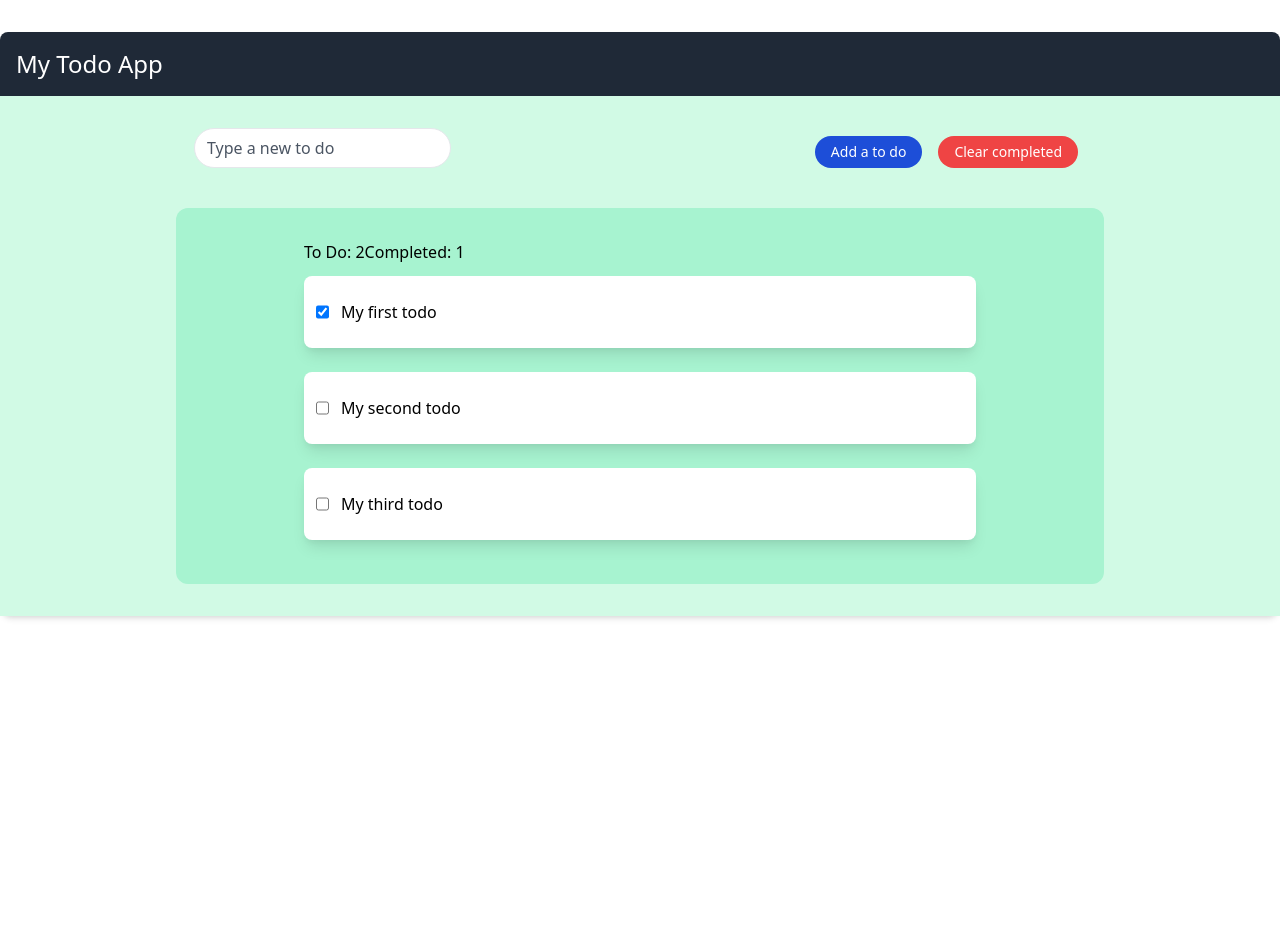
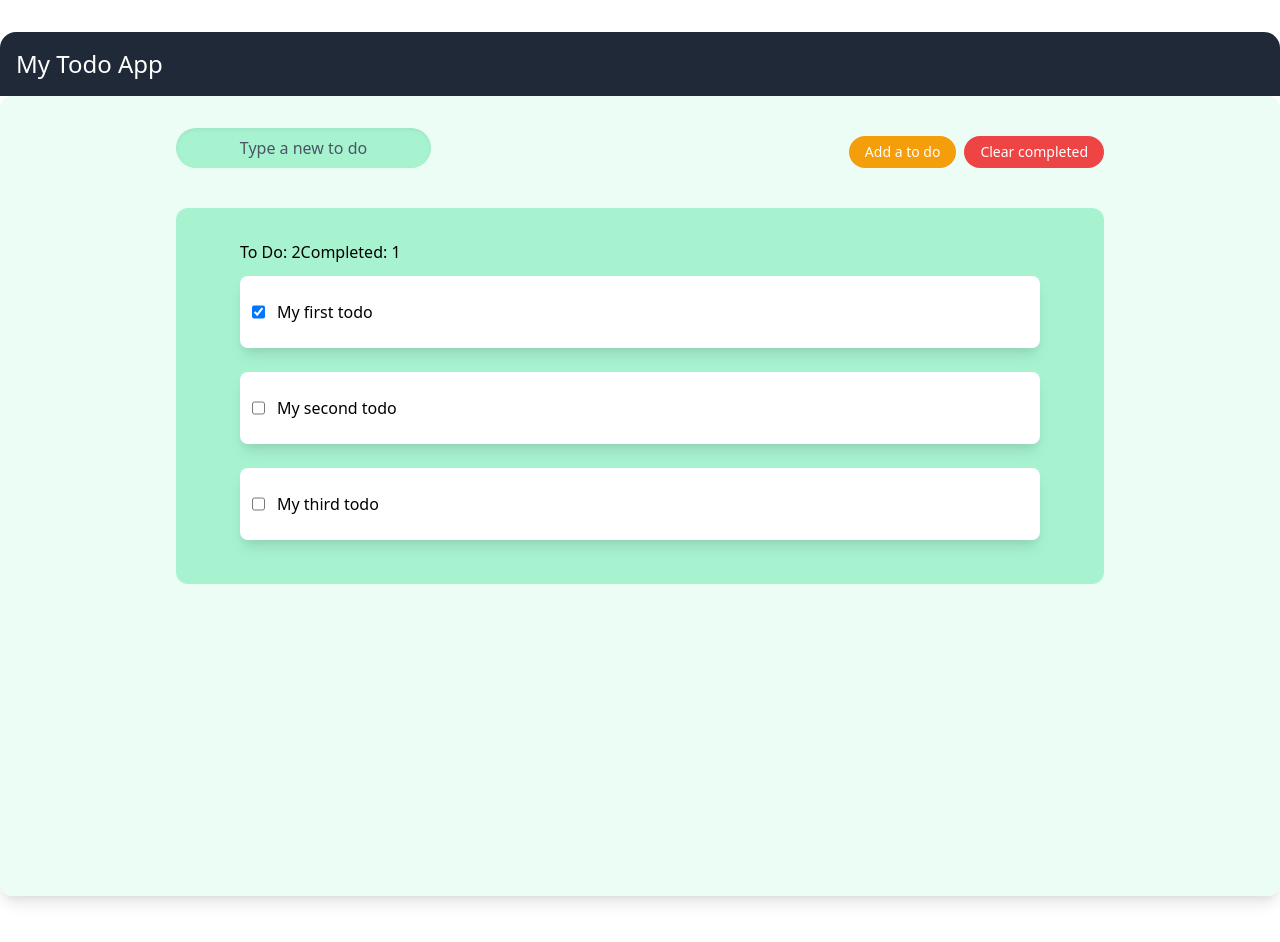
Before and after one commit to MickDellaert/react-intro, a React (Create React App) app: page / in a window 1280 px wide. Shown: the top 942 px of the page. Before the commit the page ends 800 px from the top, so only its background shows below. Built offline with nearby package versions, Linux system fonts and the light colour scheme.

Commit message:
adding tailwind files, more styling

```diff
--- /dev/null
+++ b/craco.config.js
@@ -0,0 +1,10 @@
+module.exports = {
+    style: {
+      postcss: {
+        plugins: [
+          require('tailwindcss'),
+          require('autoprefixer'),
+        ],
+      },
+    },
+  }
--- a/src/App.js
+++ b/src/App.js
@@ -28,9 +28,9 @@ const App = () => {
 
     return (
 
-        <div className="container mx-auto mt-8 max-w-screen-xl bg-white rounded-xl shadow-md flex flex-col">
+        <div className="container mx-auto xl:mt-8 xl:mb-64 max-w-screen-xl bg-white rounded-xl shadow-lg flex flex-col">
             <Header/>
-            <div className="content  bg-green-100">
+            <div className="content bg-green-50 h-screen rounded-xl overflow-y-auto">
                 <ToDoInputComp todos={todos} setTodos={setTodos}/>
                 <ToDoListComp todos={todos} setTodos={setTodos}/>
             </div>
--- a/src/Header.js
+++ b/src/Header.js
@@ -8,7 +8,7 @@ const Title = () => {
 const Header = () => {
     return (
         <header>
-        <div className="bg-gray-800 p-4 rounded-t-lg text-white">
+        <div className="bg-gray-800 p-4 xl:rounded-t-2xl text-white">
             <Title />
         </div>
         </header>
--- a/src/ToDoInput/ToDoDeleteButton.js
+++ b/src/ToDoInput/ToDoDeleteButton.js
@@ -3,7 +3,7 @@ import React from 'react';
 const ToDoDeleteButton = ({deleteTodo}) => {
 
     return (
-        <button className="h-8 px-4 m-2 text-sm text-white transition-colors duration-150 bg-red-500 rounded-full focus:shadow-outline hover:bg-red-700" onClick={deleteTodo}>Clear completed</button>
+        <button className="h-8 px-4 mr-3 md:mr-0 text-sm text-white transition-colors duration-150 bg-red-500 rounded-full focus:shadow-outline hover:bg-red-700" onClick={deleteTodo}>Clear completed</button>
     );
 };
 
--- a/src/ToDoInput/ToDoInputButton.js
+++ b/src/ToDoInput/ToDoInputButton.js
@@ -3,7 +3,7 @@ import React from 'react';
 const ToDoInputButton = ({addTodo}) => {
 
     return (
-        <button className="h-8 px-4 m-2 text-sm text-white transition-colors duration-150 bg-blue-700 rounded-full focus:shadow-outline hover:bg-blue-700" onClick={addTodo}>Add a to do</button>
+        <button className="h-8 px-4 m-2 text-sm text-white transition-colors duration-150 bg-yellow-500 rounded-full focus:shadow-outline hover:bg-blue-700" onClick={addTodo}>Add a to do</button>
     );
 };
 
--- a/src/ToDoInput/ToDoInputComp.js
+++ b/src/ToDoInput/ToDoInputComp.js
@@ -35,11 +35,11 @@ const ToDoInputComp = ({todos, setTodos}) => {
 
     // Got stuck here for a very long time, trying to access the addTodo function from the onClick inside the ToDoInputButton child component and displaying a console.log message, turns out it was because of the return in here, the parent, being wrapped inside a form tag. Replacing it by a regular div made it work. Need to look into this TODO
     return (
-        <div className="todo-form-container px-4 pt-8 flex flex-col justify-items-center sm:flex-row justify-around">
-            <div className="md:mx-auto">
+        <div className="todo-form-container my-8 lg:mx-44 md:px-16 lg:px-0 xl:px-0 flex flex-col justify-items-center sm:flex-row justify-between">
+            <div className="mx-3 md:mx-0">
             <ToDoInputField inputRef={inputRef}/>
             </div>
-            <div className="mx-auto">
+            <div className="mx-auto sm:mx-0">
             <ToDoInputButton addTodo={addTodo}/>
             <ToDoDeleteButton deleteTodo={deleteTodo}/>
             </div>
--- a/src/ToDoInput/ToDoInputField.js
+++ b/src/ToDoInput/ToDoInputField.js
@@ -2,7 +2,7 @@ import React from 'react';
 
 const ToDoInputField = ({inputRef}) => {
     return (
-        <input className="w-full h-10 px-3 mb-2 text-base text-gray-700 placeholder-gray-600 border rounded-full focus:shadow-outline"
+        <input className="w-full h-10 px-3 mb-2 text-base bg-green-200 border-0 text-gray-700 placeholder-gray-600  text-center rounded-full shadow-inner focus:shadow-outline"
             ref={inputRef}
             type="text"
             name="to-do-input"
--- a/src/ToDoList/ToDoListComp.js
+++ b/src/ToDoList/ToDoListComp.js
@@ -11,7 +11,7 @@ const ToDoListComp = ({todos, setTodos}) => {
     }
 
     return (
-        <ul className="todo-list-container flex flex-col lg:mx-44 px-4 md:px-16 lg:px-32 bg-green-200 rounded-xl py-8 my-8 sha">
+        <ul className="todo-list-container flex flex-col lg:mx-44 px-4 md:px-16 lg:px-16 bg-green-200 rounded-xl py-8 my-8 ">
             <div className="flex ">
                 <div>To Do: {todos.filter(todo => !todo.complete).length} </div>
                 <div>Completed: {todos.filter(todo => todo.complete).length}</div>
--- a/src/ToDoList/ToDoListItem.js
+++ b/src/ToDoList/ToDoListItem.js
@@ -8,7 +8,7 @@ const ToDoListItem = ({todo, toggleTodo}) => {
 
     return (
         <li className="todo-list-item my-3 p-3 overflow-hidden rounded-lg shadow-lg  bg-white flex ">
-            <input type="checkbox"
+            <input  type="checkbox"
                    checked={todo.complete}
                    onChange={handleTodoClick}/>
             <div className="m-3">{todo.name}</div>
--- /dev/null
+++ b/tailwind.config.js
@@ -0,0 +1,11 @@
+module.exports = {
+  purge: ['./src/**/*.{js,jsx,ts,tsx}', './public/index.html'],
+  darkMode: false, // or 'media' or 'class'
+  theme: {
+    extend: {},
+  },
+  variants: {
+    extend: {},
+  },
+  plugins: [],
+}
```
Also changed, not shown: 1 other file (tests, documents, lock files or other folders).
